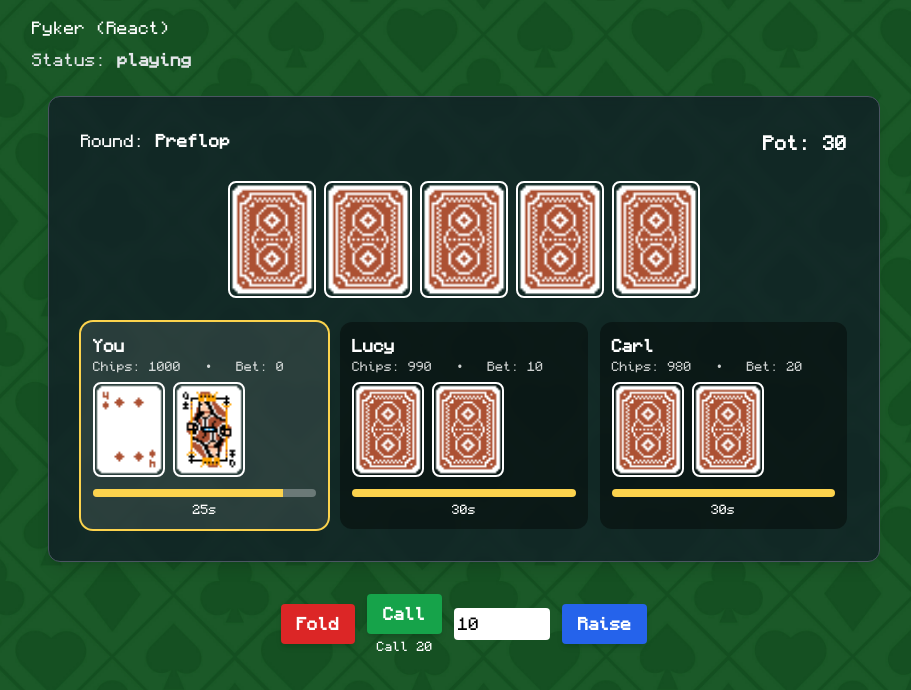
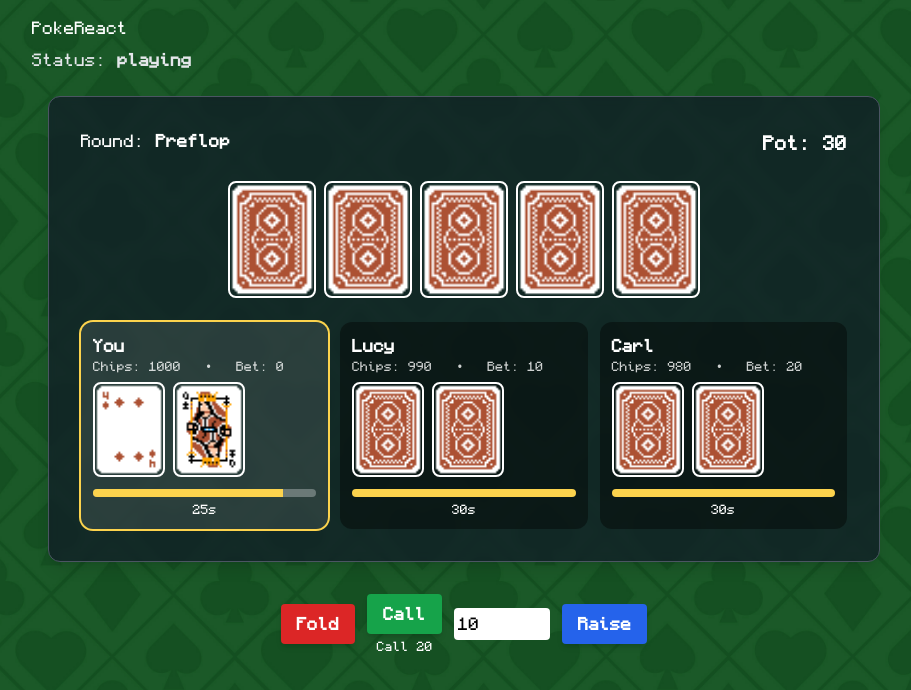
Before and after one commit to fjrmhri/Simple-Poker-Game, a React (Create React App) app: page / in a window 1280 px wide. Shown: the top 690 px of the page, without its empty margins (176-1087 px from the left). Built offline with nearby package versions, Linux system fonts and the light colour scheme.

Commit message:
first commit

```diff
--- a/src/App.js
+++ b/src/App.js
@@ -20,7 +20,7 @@ export default function App() {
   } = usePokerEngine([
     { name: "You", isBot: false },
     { name: "Lucy", isBot: true, level: "normal" },
-        { name: "Carl", isBot: true, level: "hard" },
+    { name: "Carl", isBot: true, level: "hard" },
   ]);
 
   // Menggunakan suara yang sama untuk semua aksi
@@ -76,7 +76,7 @@ export default function App() {
   return (
     <div className="min-h-screen">
       <div className="max-w-4xl mx-auto p-4">
-        <h1 className="text-white mb-2">Pyker (React)</h1>
+        <h1 className="text-white mb-2">PokeReact</h1>
         <div className="text-gray-200 mb-2">
           Status: <b>{status}</b>
         </div>
```
